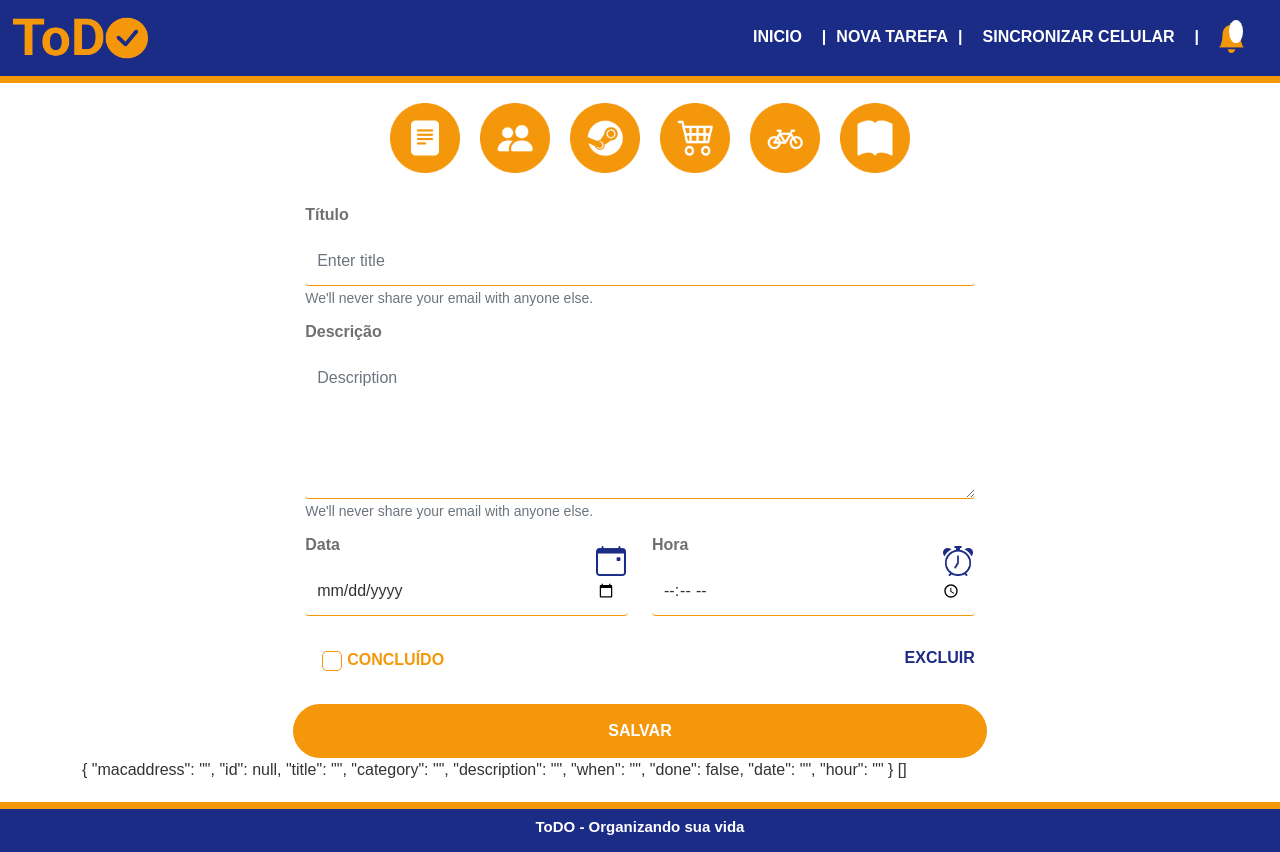
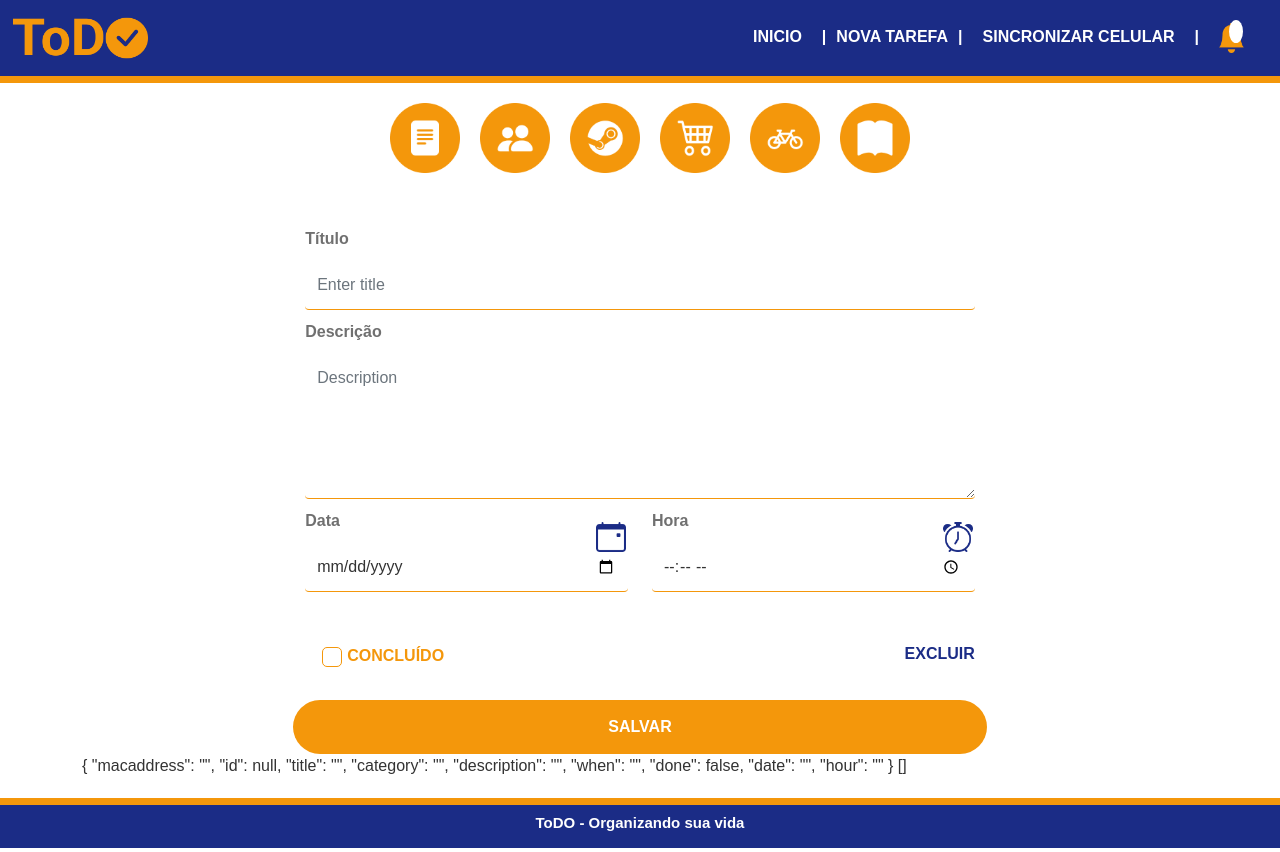
Before and after one commit to IN0C3NC10/ToDO, a Vue app in the folder client/: page /#/task/1 in a window 1280 px wide. Built offline with nearby package versions, Linux system fonts and the light colour scheme; no server answers.

Commit message:
Added Validation in require fields

```diff
--- a/client/src/views/Task.vue
+++ b/client/src/views/Task.vue
@@ -10,23 +10,25 @@
                             <img class="task-icon" :class="form.category!= '' && form.category != i.id ? 'inactive' : null" :src="i.path" alt="Tipo da Tarefa" />
                         </template>
                     </button>
+                    <br /><br />
+                    <small class="form-text validation">{{ validation.category }}</small>
                 </div>
             </div>
         </div>
         <div class="container">
-            <form class="form" @submit.prevent="saveTask">
+            <form class="form" @submit.prevent="checkForm">
                 <div class="row">
                     <div class="form-group col-12">
                         <label for="title">Título</label>
                         <input v-model="form.title" type="text" class="form-control" id="title" placeholder="Enter title">
-                        <small id="titleHelp" class="form-text text-muted">We'll never share your email with anyone else.</small>
+                        <small class="form-text validation">{{ validation.title }}</small>
                     </div>
                 </div>
                 <div class="row">
                     <div class="form-group col-12">
                         <label for="text">Descrição</label>
                         <textarea v-model="form.description" rows="5" class="form-control" id="text" placeholder="Description" />
-                        <small id="textHelp" class="form-text text-muted">We'll never share your email with anyone else.</small>
+                        <small class="form-text validation">{{ validation.description }}</small>
                     </div>
                 </div>
                 <div class="row">
@@ -34,11 +36,14 @@
                         <label for="date">Data</label>
                         <input v-model="form.date" type="date" class="form-control" id="date">
                         <img src="../assets/calendar.png" alt="Calendário" />
+                        <small class="form-text validation">{{ validation.date }}</small>
                     </div>
                     <div class="form-group col-md-6 col-sm-12">
                         <label for="hour">Hora</label>
                         <input v-model="form.hour" type="time" class="form-control" id="hour">
+
                         <img src="../assets/clock.png" alt="Relógio" />
+                        <small class="form-text validation">{{ validation.hour }}</small>
                     </div>
                 </div>
                 <div class="row options">
@@ -102,12 +107,39 @@ export default {
         async changeType(params) {
             this.form.category = params;
         },
+        checkForm() {
+            this.validation.title = '';
+            this.validation.category = '';
+            this.validation.description = '';
+            this.validation.date = '';
+            this.validation.hour = '';
+            if (!this.form.title) {
+                return this.validation.title = 'Informe o título!';
+            } else if (!this.form.description) {
+                return this.validation.description = 'Informe a descrição!';
+            } else if (!this.form.date) {
+                return this.validation.date = 'Defina uma data!';
+            } else if (!this.form.hour) {
+                return this.validation.hour = 'Defina uma hora!';
+            } else if (!this.form.category) {
+                return this.validation.category = 'Selecione uma categoria!';
+            } else {
+                this.saveTask();
+            }
+        },
     },
 
     //============ Variáveis ============//
     data() {
         return {
             filter: 'today',
+            validation: {
+                title: '',
+                category: '',
+                description: '',
+                date: '',
+                hour: '',
+            }
         }
     },
 
@@ -276,8 +308,9 @@ button:hover {
     bottom: 70px;
 }
 
-.options .form-check {
+.options {
     text-align: start;
+    margin-top: 20px;
 }
 
 .options .form-check input {
@@ -321,4 +354,8 @@ button:hover {
 .btn:hover {
     color: var(--light);
 }
+
+.validation {
+    color: red;
+}
 </style>
```
